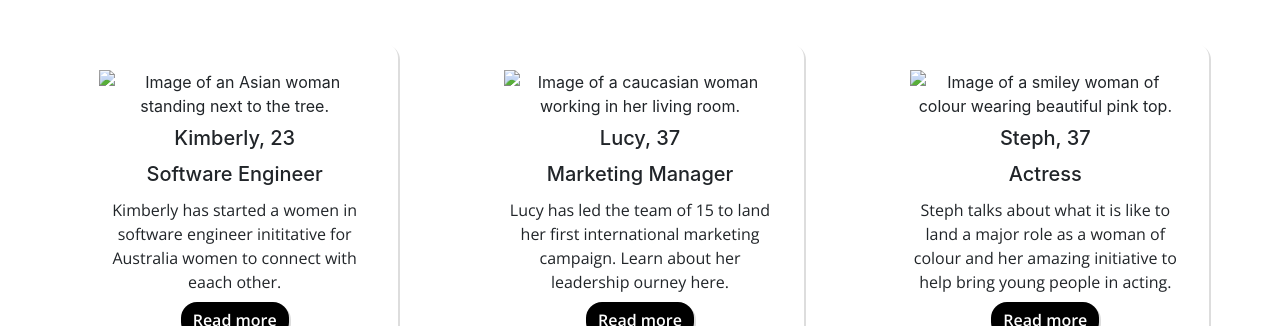
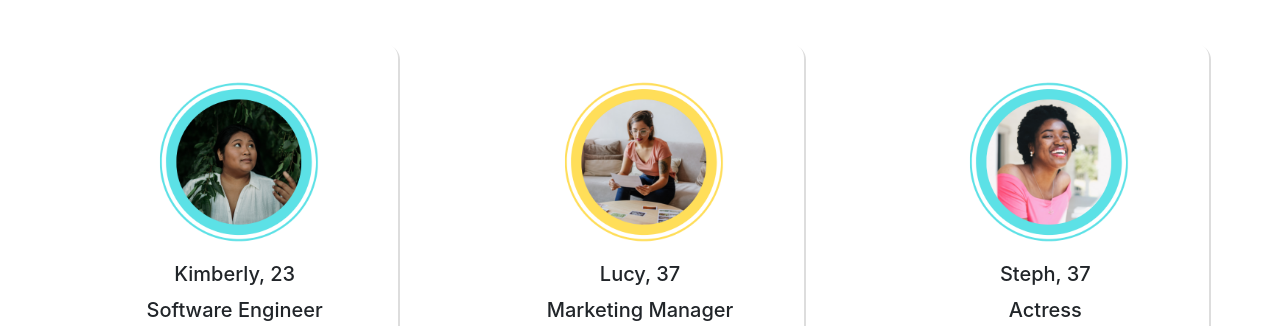
Before and after one commit to parihahaha/WOA, a plain HTML site: page index.html in a window 1280 px wide. Shown: the part 474-800 px from the top of the page. Drawn offline with nearby package versions, Linux system fonts and the light colour scheme; files that its build step writes are made by us from their sources; the site is published under a folder, as on GitHub Pages, so addresses that start at the root find nothing.

Commit message:
Image editing

```diff
--- a/pages/main.html
+++ b/pages/main.html
@@ -16,7 +16,7 @@
       <div class="col mobileCol">
         <div class="card">
           <div class="card-body">
-            <img class = "cardPhoto" src="/assets/woman2.png" alt="Image of an Asian woman standing next to the tree.">
+            <img class = "cardPhoto" src="assets/woman2.png" alt="Image of an Asian woman standing next to the tree.">
             <h5 class="card-title">Kimberly, 23</h5>
             <h5 class="card-title">Software Engineer</h5>
             <p class="card-text">Kimberly has started a women in software engineer inititative for Australia women to connect with eaach other.</p>
@@ -28,7 +28,7 @@
       <div class="col mobileCol">
         <div class="card">
           <div class="card-body">
-            <img class = "cardPhoto" src="/assets/woman1.png" alt="Image of a caucasian woman working in her living room.">
+            <img class = "cardPhoto" src="assets/woman1.png" alt="Image of a caucasian woman working in her living room.">
             <h5 class="card-title">Lucy, 37</h5>
             <h5 class="card-title">Marketing Manager</h5>
             <p class="card-text">Lucy has led the team of 15 to land her first international marketing campaign. Learn about her leadership ourney here.</p>
@@ -40,7 +40,7 @@
       <div class="col mobileCol">
         <div class="card">
           <div class="card-body">
-            <img class = "cardPhoto" src="/assets/woman3.png" alt="Image of a smiley woman of colour wearing beautiful pink top.">
+            <img class = "cardPhoto" src="assets/woman3.png" alt="Image of a smiley woman of colour wearing beautiful pink top.">
             <h5 class="card-title">Steph, 37</h5>
             <h5 class="card-title">Actress</h5>
             <p class="card-text">Steph talks about what it is like to land a major role as a woman of colour and her amazing initiative to help bring young people in acting.</p>
```
